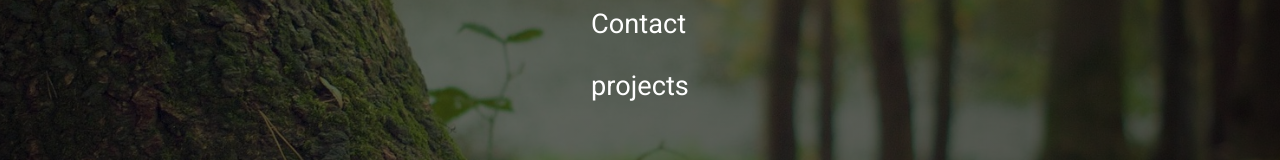
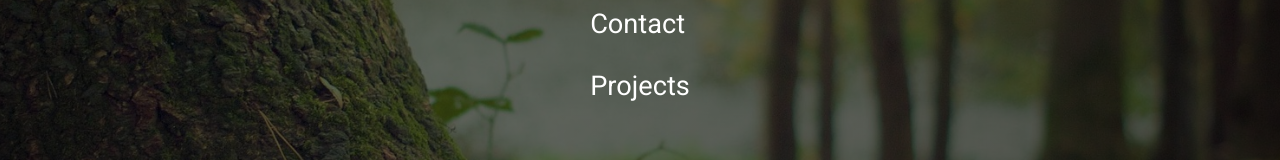
Before and after one commit to DaGuinci/evendev.net, an Angular app: page / in a window 1280 px wide. Shown: the part 298-458 px from the top of the page. Built offline with nearby package versions, Linux system fonts and the light colour scheme.

Commit message:
dev(): apply delay to sections loading

```diff
--- a/src/app/app.component.html
+++ b/src/app/app.component.html
@@ -1,6 +1,9 @@
 <div class="container">
   <div class="nav-container" [ngClass]="{'section-active': globaleSectionActive !== ''}">
-    <app-nav (globalSectionActive)="onGlobalSectionActive($event)"></app-nav>
+    <app-nav
+      (globalSectionActive)="onGlobalSectionActive($event)"
+      (logoClicked)="onLogoClicked()">
+    </app-nav>
   </div>
   <!-- Sections -->
   <div class="sections-container" [ngClass]="{'section-exit': isExiting, 'section-active': globaleSectionActive !== ''}">
--- a/src/app/app.component.scss
+++ b/src/app/app.component.scss
@@ -12,7 +12,7 @@
 
     .nav-container {
         width: 100%;
-        transition: width 0.3s ease-in-out;
+        transition: all 0.3s ease-in-out;
 
         &.section-active {
             width: 30%;
@@ -23,9 +23,11 @@
     .sections-container {
         width: 70%;
         overflow: hidden;
-        transition: transform 0.5s ease-in-out, opacity 0.5s ease-in-out;
+        transition: all 0.5s ease-in-out;
 
         &:not(.section-active) {
+            transform: translateX(100%);
+            opacity: 0;
             width: 0;
         }
 
--- a/src/app/app.component.ts
+++ b/src/app/app.component.ts
@@ -1,4 +1,5 @@
 import { Component } from '@angular/core';
+import { Router } from '@angular/router'; // Import du service Router
 import { RouterOutlet } from '@angular/router';
 import { NavComponent } from './components/nav/nav.component';
 import { NgClass } from '@angular/common';
@@ -20,15 +21,28 @@ export class AppComponent {
   globaleSectionActive: string = '';
   isExiting: boolean = false;
 
+  constructor(private router: Router) {} // Injection du service Router
+
   onGlobalSectionActive(section: string) {
     if (this.globaleSectionActive && this.globaleSectionActive !== section) {
       this.isExiting = true;
       setTimeout(() => {
         this.isExiting = false;
         this.globaleSectionActive = section;
+        this.router.navigate([`/${section}`]); // Navigation après le délai
       }, 500); // Durée de l'animation
     } else {
       this.globaleSectionActive = section;
+      this.router.navigate([`/${section}`]); // Navigation immédiate
     }
   }
+
+  onLogoClicked() {
+    this.isExiting = true;
+    setTimeout(() => {
+      this.isExiting = false;
+      this.globaleSectionActive = '';
+      this.router.navigate(['/']); // Navigation vers la page d'accueil après le délai
+    }, 500); // Durée de l'animation
+  }
 }
--- a/src/app/components/nav/nav.component.html
+++ b/src/app/components/nav/nav.component.html
@@ -1,34 +1,12 @@
 <div class="left">
-    <a
-        routerLink="/"
-        routerLinkActive="active"
-        (click)="setActiveSection('')"
-    >
-    <img src="/img/logo.svg" alt="Logo" class="logo" />
+    <a (click)="onLogoClick()">
+        <img src="/img/logo.svg" alt="Logo" class="logo" />
     </a>
 </div>
 <div class="right">
     <nav class="entries">
-        <a
-            routerLink="/about"
-            routerLinkActive="active"
-            (click)="setActiveSection('about')"
-        >
-            About
-        </a>
-        <a
-            routerLink="/contact"
-            routerLinkActive="active"
-            (click)="setActiveSection('contact')"
-        >
-            Contact
-        </a>
-        <a
-            routerLink="/projects"
-            routerLinkActive="active"
-            (click)="setActiveSection('projects')"
-        >
-            projects
-        </a>
+        <a (click)="setActiveSection('about')">About</a>
+        <a (click)="setActiveSection('contact')">Contact</a>
+        <a (click)="setActiveSection('projects')">Projects</a>
     </nav>
 </div>
--- a/src/app/components/nav/nav.component.ts
+++ b/src/app/components/nav/nav.component.ts
@@ -4,10 +4,7 @@ import { RouterLink, RouterLinkActive } from '@angular/router';
 @Component({
   selector: 'app-nav',
   standalone: true,
-  imports: [
-    RouterLink,
-    RouterLinkActive
-  ],
+  imports: [],
   templateUrl: './nav.component.html',
   styleUrl: './nav.component.scss',
   host: {
@@ -17,10 +14,16 @@ import { RouterLink, RouterLinkActive } from '@angular/router';
 export class NavComponent {
 
   @Output() globalSectionActive = new EventEmitter<string>();
+  @Output() logoClicked = new EventEmitter<void>(); // Nouvel événement
+
   sectionActive = '';
 
   setActiveSection(section: string) {
     this.globalSectionActive.emit(section);
     this.sectionActive = section;
   }
+
+  onLogoClick() {
+    this.logoClicked.emit(); // Émet l'événement lorsque le logo est cliqué
+  }
 }
```
Also changed, not shown: src/styles/main.scss (+9 -0 lines).
